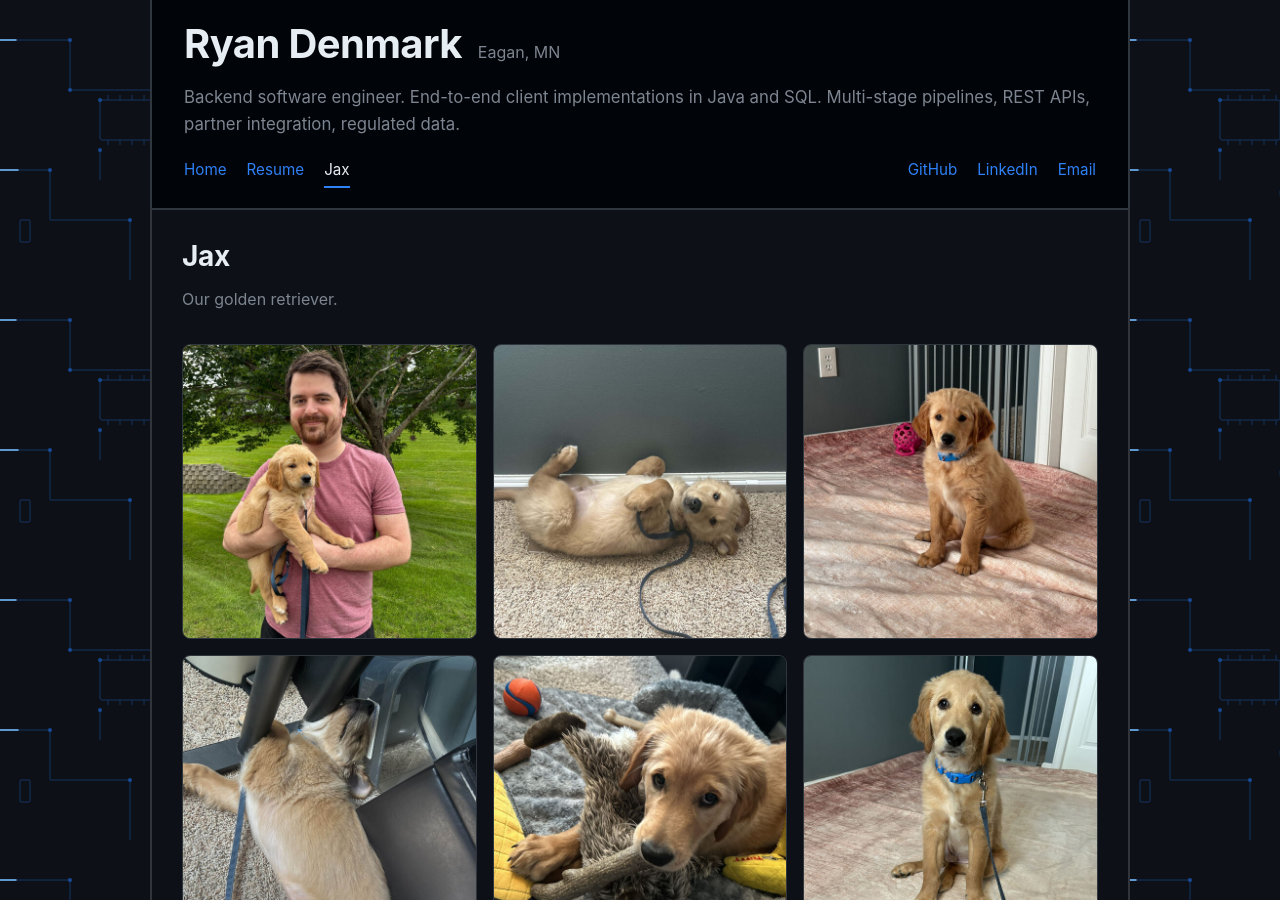
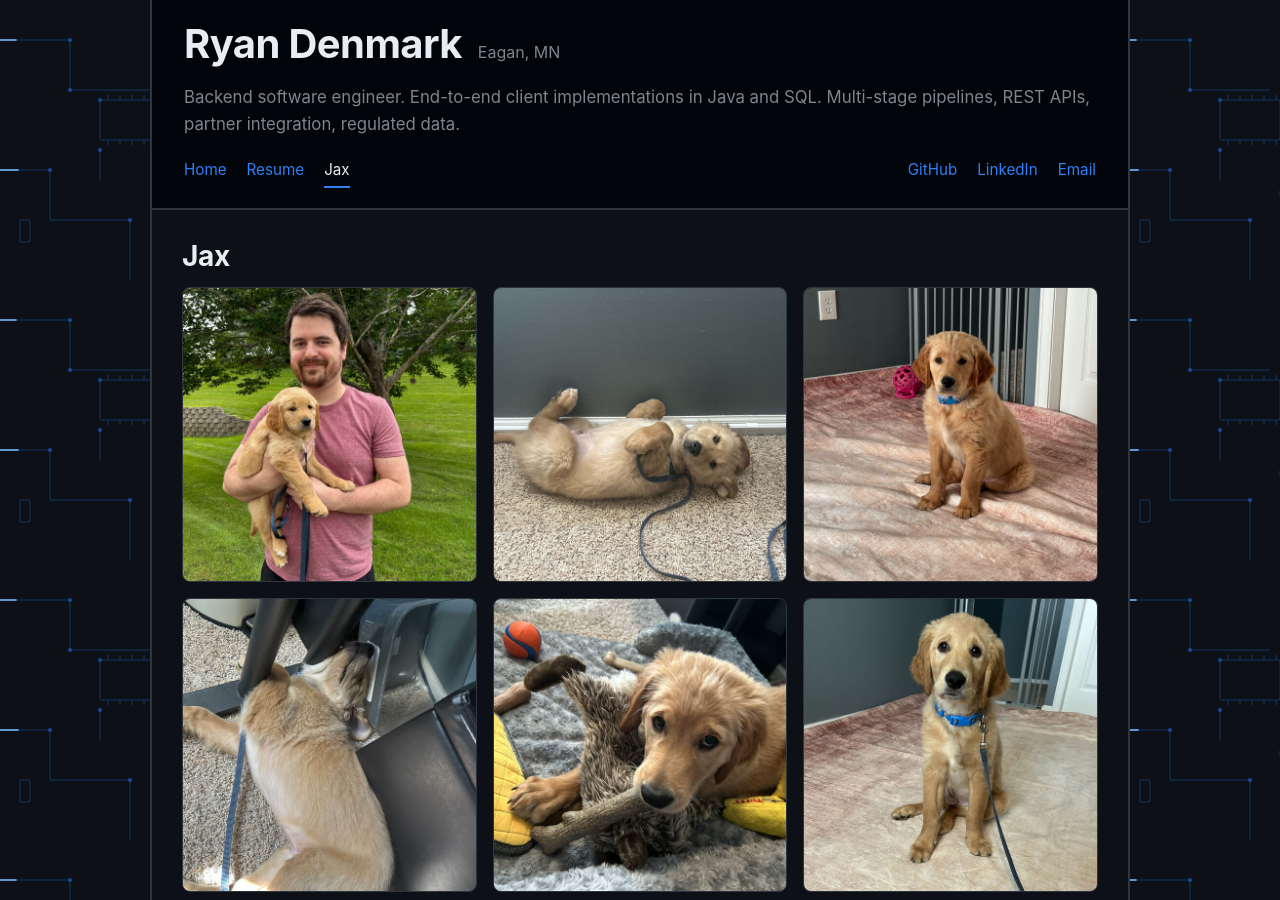
Before and after one commit to rwdenmark/rwdenmark.github.io, a Jekyll site: the page built from jax.html, in a window 1280 px wide and 900 px high. Built offline with Jekyll 4.4.1, drawn with Linux system fonts in a browser that asks for light colours.

Commit message:
Formatting and spacing fixes to resume and jax pages

```diff
--- a/jax.html
+++ b/jax.html
@@ -7,7 +7,6 @@ og_description: Our golden retriever.
 ---
 
 <h2 class="page-title">Jax</h2>
-<p class="page-subtitle">Our golden retriever.</p>
 <div class="gallery">
   <div class="card"><img src="{{ '/jax/jax-01.jpg' | relative_url }}" width="600" height="600" alt="Jax with Ryan in the yard" loading="lazy" /></div>
   <div class="card"><img src="{{ '/jax/jax-02.jpg' | relative_url }}" width="600" height="600" alt="Jax as a puppy on his back" loading="lazy" /></div>
```
